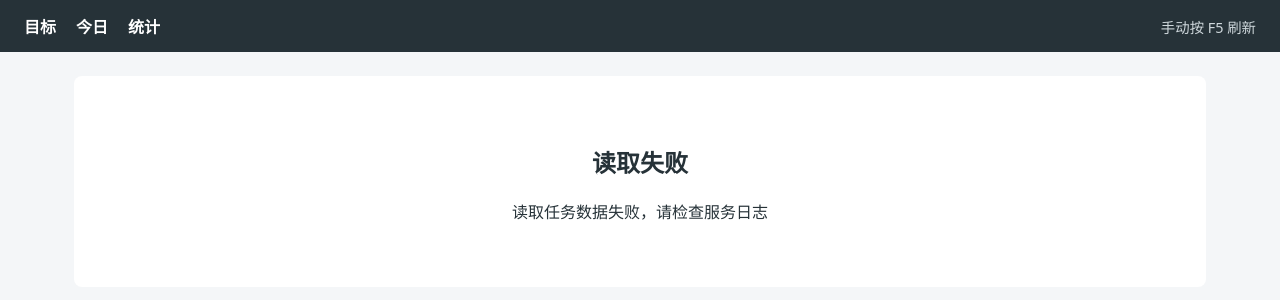
After one commit to glory0000/goal-scheduler, a Flask app: template dashboard/templates/error.html in a window 1280 px wide. The commit adds this page. Shown: the top 300 px of the page. Run offline with Flask 3, Linux system fonts and the light colour scheme; the template is opened without the code that fills it, so the values that code supplies are empty; parts of the project's set-up code (start-up, migrations or seed data) failed here and were passed over.

Commit message:
Finish dashboard error handling and documentation

```diff
--- a/dashboard/app.py
+++ b/dashboard/app.py
@@ -2,6 +2,7 @@
 """Read-only web dashboard for the todo scheduler."""
 
 import os
+import sqlite3
 import sys
 from datetime import date, datetime, timedelta, timezone
 from pathlib import Path
@@ -156,6 +157,14 @@ def create_app() -> Flask:
     flask_app = Flask(__name__)
     flask_app.jinja_env.globals["status_label"] = STATUS_LABELS
 
+    @flask_app.errorhandler(sqlite3.Error)
+    def handle_database_error(exc: sqlite3.Error):
+        flask_app.logger.exception(
+            "Dashboard database read failed",
+            exc_info=(type(exc), exc, exc.__traceback__),
+        )
+        return render_template("error.html"), 500
+
     @flask_app.get("/")
     def index():
         rows = [_goal_row(goal) for goal in db.list_goals()]
--- a/dashboard/static/style.css
+++ b/dashboard/static/style.css
@@ -52,3 +52,10 @@ th { background: #eceff1; white-space: nowrap; }
 .stat-card { display: flex; flex-direction: column; gap: 8px; padding: 20px; background: #fff; border-radius: 8px; }
 .stat-card strong { font-size: 1.8rem; color: #2e7d32; }
 .stat-card span { color: #607d8b; }
+h2 { margin-top: 32px; }
+@media (max-width: 800px) {
+  .top-nav { align-items: flex-start; gap: 12px; }
+  .container { padding: 16px; }
+  .stat-grid { grid-template-columns: repeat(2, minmax(130px, 1fr)); }
+  .timeline-row { grid-template-columns: 1fr; gap: 8px; }
+}
--- /dev/null
+++ b/dashboard/templates/error.html
@@ -0,0 +1,8 @@
+{% extends "base.html" %}
+{% block title %}读取失败 - 任务看板{% endblock %}
+{% block content %}
+  <section class="empty-state">
+    <h1>读取失败</h1>
+    <p>读取任务数据失败，请检查服务日志</p>
+  </section>
+{% endblock %}
```
Also changed, not shown: tests/test_dashboard.py (+19 -5 lines), dashboard/README.md (added).
